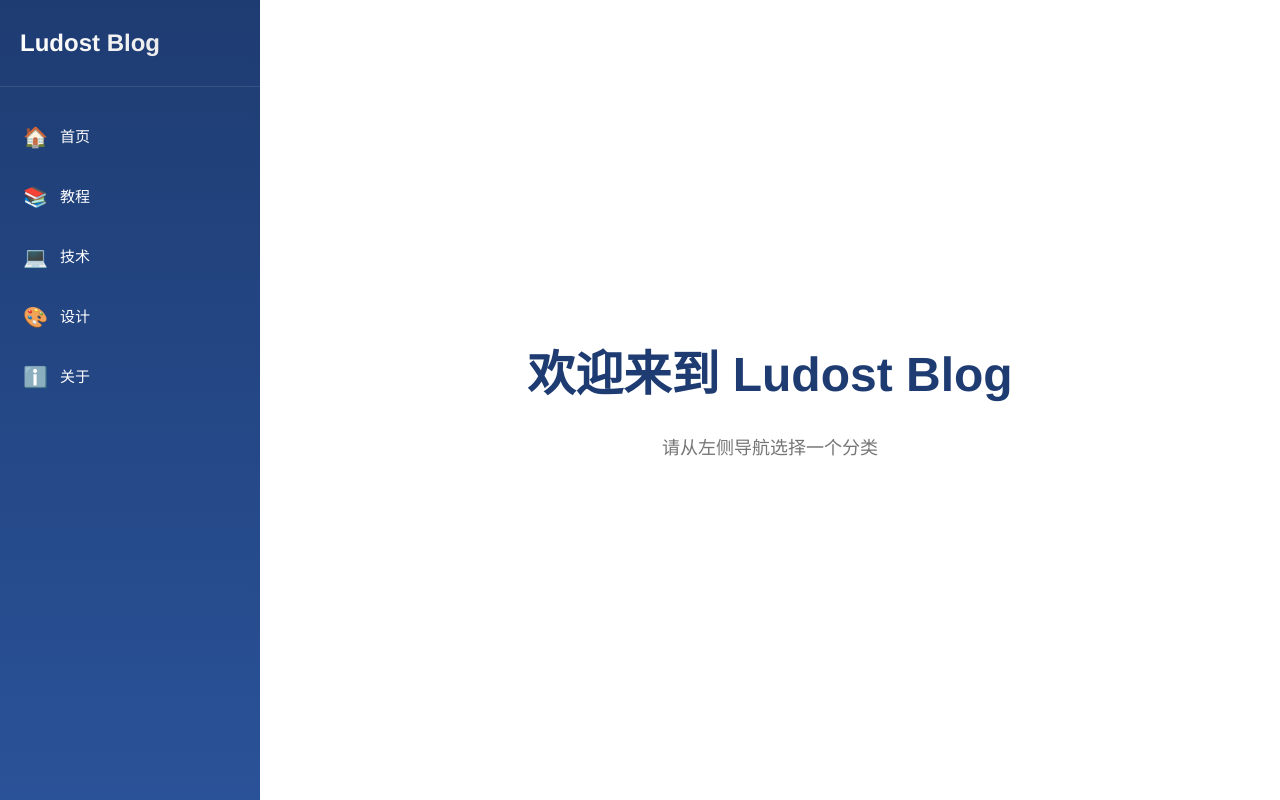
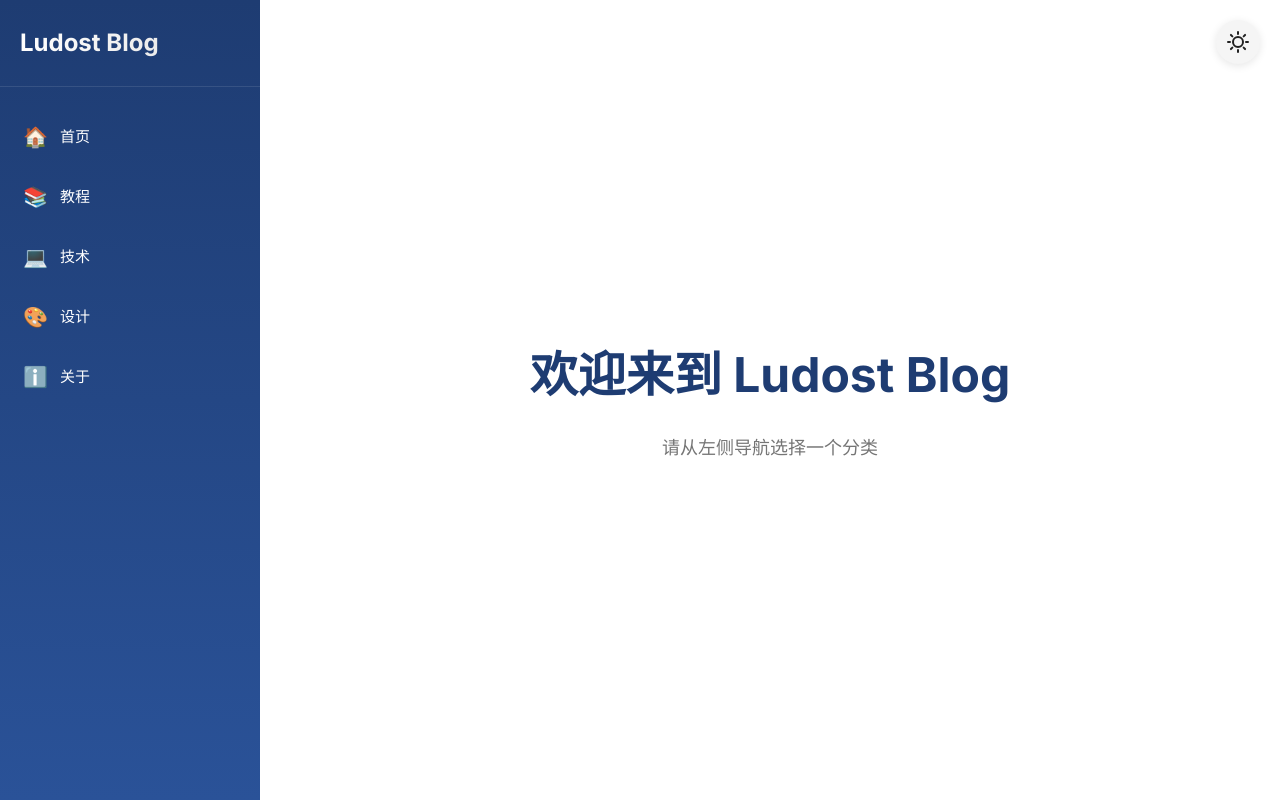
Before and after one commit to dingzu/ludo-st-blog-fe-be, a Vue app in the folder apps/frontend/: page / in a window 1280 px wide. Built offline with nearby package versions, Linux system fonts and the light colour scheme.

Commit message:
feat: 娣诲姞 light/dark 涓婚鍒囨崲鍔熻兘骞朵紭鍖栨枃绔犲尯鍩熷竷灞€

```diff
--- a/apps/frontend/src/App.vue
+++ b/apps/frontend/src/App.vue
@@ -1,18 +1,32 @@
 <template>
   <div id="app">
+    <ThemeToggle />
     <router-view />
   </div>
 </template>
 
 <script setup lang="ts">
-// App.vue
+import { onMounted } from 'vue'
+import { useThemeStore } from './store/theme'
+import ThemeToggle from './components/ThemeToggle.vue'
+
+const themeStore = useThemeStore()
+
+// 在组件挂载前初始化主题，避免闪烁
+themeStore.initTheme()
+
+onMounted(() => {
+  // 主题已经在上面初始化了
+})
 </script>
 
-<style>
+<style lang="scss">
 #app {
-  font-family: Avenir, Helvetica, Arial, sans-serif;
+  font-family: Inter, -apple-system, BlinkMacSystemFont, 'Segoe UI', Roboto, sans-serif;
   -webkit-font-smoothing: antialiased;
   -moz-osx-font-smoothing: grayscale;
-  color: #2c3e50;
+  color: var(--text-primary);
+  background-color: var(--bg-secondary);
+  transition: background-color 0.3s ease, color 0.3s ease;
 }
 </style>
--- /dev/null
+++ b/apps/frontend/src/components/ThemeToggle.vue
@@ -0,0 +1,72 @@
+<template>
+  <button class="theme-toggle" @click="handleToggle">
+    <svg v-if="theme === 'light'" class="icon" viewBox="0 0 24 24" fill="none" stroke="currentColor">
+      <path d="M12 2v2M12 20v2M4.93 4.93l1.41 1.41M17.66 17.66l1.41 1.41M2 12h2M20 12h2M6.34 17.66l-1.41 1.41M19.07 4.93l-1.41 1.41" stroke-width="2" stroke-linecap="round"/>
+      <circle cx="12" cy="12" r="5" stroke-width="2"/>
+    </svg>
+    <svg v-else class="icon" viewBox="0 0 24 24" fill="currentColor">
+      <path d="M21 12.79A9 9 0 1 1 11.21 3 7 7 0 0 0 21 12.79z"/>
+    </svg>
+  </button>
+</template>
+
+<script setup lang="ts">
+import { computed } from 'vue'
+import { useThemeStore } from '@/store/theme'
+
+const themeStore = useThemeStore()
+
+const theme = computed(() => themeStore.theme)
+
+const handleToggle = () => {
+  themeStore.toggleTheme()
+}
+</script>
+
+<style scoped lang="scss">
+.theme-toggle {
+  position: fixed;
+  top: 20px;
+  right: 20px;
+  width: 44px;
+  height: 44px;
+  border-radius: 50%;
+  border: none;
+  background: var(--bg-secondary);
+  cursor: pointer;
+  display: flex;
+  align-items: center;
+  justify-content: center;
+  transition: all 0.3s ease;
+  box-shadow: 0 2px 8px rgba(0, 0, 0, 0.1);
+  z-index: 1000;
+
+  &:hover {
+    background: var(--bg-hover);
+    transform: scale(1.1);
+    box-shadow: 0 4px 12px rgba(0, 0, 0, 0.15);
+  }
+
+  &:active {
+    transform: scale(0.95);
+  }
+
+  .icon {
+    width: 24px;
+    height: 24px;
+    color: var(--text-primary);
+    transition: all 0.3s ease;
+  }
+}
+
+// Dark mode styles
+[data-theme='dark'] {
+  .theme-toggle {
+    box-shadow: 0 2px 8px rgba(0, 0, 0, 0.3);
+
+    &:hover {
+      box-shadow: 0 4px 12px rgba(0, 0, 0, 0.4);
+    }
+  }
+}
+</style>
--- a/apps/frontend/src/components/blog/ArticleCard.vue
+++ b/apps/frontend/src/components/blog/ArticleCard.vue
@@ -43,14 +43,14 @@ defineEmits<{
 
 <style scoped lang="scss">
 .article-card {
-  background: white;
+  background: var(--bg-primary);
   border-radius: 16px;
   overflow: hidden;
   cursor: pointer;
   transition: all 0.3s cubic-bezier(0.4, 0, 0.2, 1);
 
   &:hover {
-    box-shadow: 0 4px 12px rgba(0, 0, 0, 0.08);
+    box-shadow: 0 4px 12px var(--shadow);
   }
 
   .card-header {
@@ -62,7 +62,7 @@ defineEmits<{
       gap: 12px;
       margin-bottom: 12px;
       font-size: 13px;
-      color: #757575;
+      color: var(--text-secondary);
 
       .meta-divider {
         opacity: 0.5;
@@ -72,9 +72,10 @@ defineEmits<{
     .card-title {
       font-size: 28px;
       font-weight: 700;
-      color: #1e3c72;
+      color: var(--primary);
       margin: 0 0 12px 0;
       line-height: 1.3;
+      transition: color 0.3s ease;
     }
 
     .card-tags {
@@ -85,10 +86,11 @@ defineEmits<{
       .tag {
         font-size: 12px;
         padding: 4px 12px;
-        background: #e3f2fd;
-        color: #1976d2;
+        background: var(--bg-hover);
+        color: var(--primary);
         border-radius: 12px;
         font-weight: 500;
+        transition: all 0.3s ease;
       }
     }
   }
@@ -113,7 +115,7 @@ defineEmits<{
   .card-excerpt {
     padding: 16px 24px 24px;
     font-size: 16px;
-    color: #616161;
+    color: var(--text-secondary);
     line-height: 1.6;
     margin: 0;
     display: -webkit-box;
--- a/apps/frontend/src/components/blog/SubNavigation.vue
+++ b/apps/frontend/src/components/blog/SubNavigation.vue
@@ -41,11 +41,12 @@ defineEmits<{
   .sub-nav-title {
     font-size: 14px;
     font-weight: 600;
-    color: #757575;
+    color: var(--text-secondary);
     text-transform: uppercase;
     letter-spacing: 0.5px;
     padding: 0 20px;
     margin-bottom: 15px;
+    transition: color 0.3s ease;
   }
 
   .sub-nav-list {
@@ -61,16 +62,18 @@ defineEmits<{
       gap: 10px;
       transition: all 0.2s ease;
       border-left: 3px solid transparent;
+      color: var(--text-primary);
+      transition: all 0.3s ease;
 
       &:hover {
-        background: #f0f0f0;
-        border-left-color: #bdbdbd;
+        background: var(--bg-hover);
+        border-left-color: var(--border-color);
       }
 
       &.active {
-        background: #e3f2fd;
-        border-left-color: #42a5f5;
-        color: #1976d2;
+        background: var(--bg-hover);
+        border-left-color: var(--primary);
+        color: var(--primary);
         font-weight: 600;
       }
 
--- /dev/null
+++ b/apps/frontend/src/store/theme.ts
@@ -0,0 +1,51 @@
+import { defineStore } from 'pinia'
+import { ref, watch } from 'vue'
+
+type Theme = 'light' | 'dark'
+
+export const useThemeStore = defineStore('theme', () => {
+  // 立即从 localStorage 读取并应用主题
+  const getInitialTheme = (): Theme => {
+    if (typeof window !== 'undefined') {
+      const saved = localStorage.getItem('theme')
+      return (saved as Theme) || 'light'
+    }
+    return 'light'
+  }
+
+  const initialTheme = getInitialTheme()
+
+  // 立即应用到 HTML，避免闪烁
+  if (typeof window !== 'undefined') {
+    document.documentElement.setAttribute('data-theme', initialTheme)
+  }
+
+  const theme = ref<Theme>(initialTheme)
+
+  // 应用主题到 HTML
+  const applyTheme = (newTheme: Theme) => {
+    theme.value = newTheme
+    if (typeof window !== 'undefined') {
+      document.documentElement.setAttribute('data-theme', newTheme)
+      localStorage.setItem('theme', newTheme)
+    }
+  }
+
+  // 切换主题
+  const toggleTheme = () => {
+    const newTheme = theme.value === 'light' ? 'dark' : 'light'
+    applyTheme(newTheme)
+  }
+
+  // 初始化主题
+  const initTheme = () => {
+    // 主题已经在创建 store 时应用了
+    // 这里保持空实现以便后续扩展
+  }
+
+  return {
+    theme,
+    toggleTheme,
+    initTheme
+  }
+})
--- a/apps/frontend/src/styles/main.scss
+++ b/apps/frontend/src/styles/main.scss
@@ -1,5 +1,51 @@
 // 全局样式
 @import url('https://fonts.googleapis.com/css2?family=Inter:wght@300;400;500;600;700&display=swap');
+
+// CSS 变量 - Light 模式（默认）
+:root {
+  --bg-primary: #ffffff;
+  --bg-secondary: #f5f5f5;
+  --bg-hover: #eeeeee;
+  --bg-overlay: rgba(255, 255, 255, 0.95);
+
+  --text-primary: #212121;
+  --text-secondary: #757575;
+  --text-tertiary: #9e9e9e;
+
+  --border-color: #e0e0e0;
+  --shadow: rgba(0, 0, 0, 0.1);
+  --shadow-lg: rgba(0, 0, 0, 0.15);
+
+  --primary: #42a5f5;
+  --primary-hover: #1e88e5;
+
+  --scrollbar-track: #f1f1f1;
+  --scrollbar-thumb: #c1c1c1;
+  --scrollbar-thumb-hover: #a8a8a8;
+}
+
+// Dark 模式
+[data-theme='dark'] {
+  --bg-primary: #121212;
+  --bg-secondary: #1e1e1e;
+  --bg-hover: #2a2a2a;
+  --bg-overlay: rgba(18, 18, 18, 0.95);
+
+  --text-primary: #ffffff;
+  --text-secondary: #b0b0b0;
+  --text-tertiary: #757575;
+
+  --border-color: #333333;
+  --shadow: rgba(0, 0, 0, 0.3);
+  --shadow-lg: rgba(0, 0, 0, 0.4);
+
+  --primary: #64b5f6;
+  --primary-hover: #42a5f5;
+
+  --scrollbar-track: #2a2a2a;
+  --scrollbar-thumb: #555555;
+  --scrollbar-thumb-hover: #666666;
+}
 
 * {
   margin: 0;
@@ -10,8 +56,9 @@
 body {
   font-family: 'Inter', -apple-system, BlinkMacSystemFont, 'Segoe UI', Roboto, sans-serif;
   line-height: 1.6;
-  color: #333;
-  background-color: #f8f9fa;
+  color: var(--text-primary);
+  background-color: var(--bg-secondary);
+  transition: background-color 0.3s ease, color 0.3s ease;
 }
 
 .container {
@@ -67,14 +114,14 @@ $desktop: 1200px;
 }
 
 ::-webkit-scrollbar-track {
-  background: #f1f1f1;
+  background: var(--scrollbar-track);
 }
 
 ::-webkit-scrollbar-thumb {
-  background: #c1c1c1;
+  background: var(--scrollbar-thumb);
   border-radius: 4px;
 
   &:hover {
-    background: #a8a8a8;
+    background: var(--scrollbar-thumb-hover);
   }
 }
--- a/apps/frontend/src/views/BlogHomeView.vue
+++ b/apps/frontend/src/views/BlogHomeView.vue
@@ -189,7 +189,7 @@ watch(() => route.query, (newQuery, oldQuery) => {
 .blog-home-container {
   display: flex;
   height: 100vh;
-  background: #f5f5f5;
+  background: var(--bg-secondary);
   overflow: hidden;
 }
 
@@ -257,7 +257,8 @@ watch(() => route.query, (newQuery, oldQuery) => {
 .content-area {
   flex: 1;
   overflow-y: auto;
-  background: white;
+  background: var(--bg-primary);
+  transition: background-color 0.3s ease;
 
   .html-content {
     padding: 40px;
@@ -288,6 +289,7 @@ watch(() => route.query, (newQuery, oldQuery) => {
     height: 100%;
   }
 
+
   .welcome-view {
     display: flex;
     flex-direction: column;
@@ -308,11 +310,11 @@ watch(() => route.query, (newQuery, oldQuery) => {
   }
 }
 
-.sub-nav-area {
-  width: 240px;
-  background: #fafafa;
-  border-right: 1px solid #e0e0e0;
-  overflow-y: auto;
+  .sub-nav-area {
+    width: 240px;
+    background: var(--bg-secondary);
+    border-right: 1px solid var(--border-color);
+    overflow-y: auto;
 }
 
 .articles-area {
```
Also changed, not shown: apps/frontend/src/components/blog/ArticleCardList.vue (+31 -26 lines).
